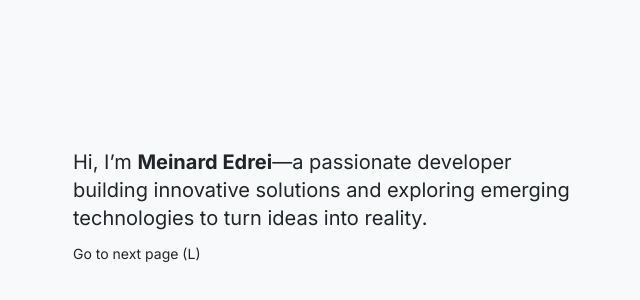
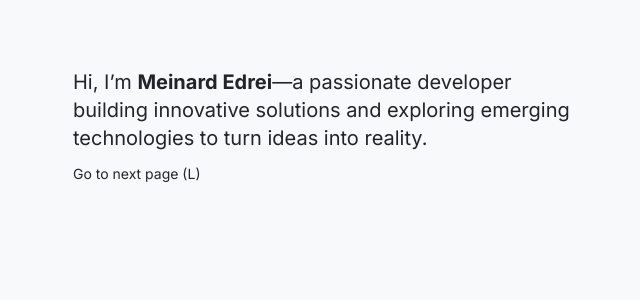
Before and after one commit to MeinardEdrei/Portfolio-Website, a Next.js app: page / in a window 1280 px wide. Shown: the part 274-574 px from the top of the page, without its empty margins (311-951 px from the left). Built offline with nearby package versions, Linux system fonts and the light colour scheme.

Commit message:
🔥 Removed margin in globals

```diff
--- a/app/globals.css
+++ b/app/globals.css
@@ -27,7 +27,6 @@ body {
   color: var(--foreground);
   background: var(--background);
   font-family: 'Inter', sans-serif;
-  margin-top: 5em;
 }
 
 h2 {
```
